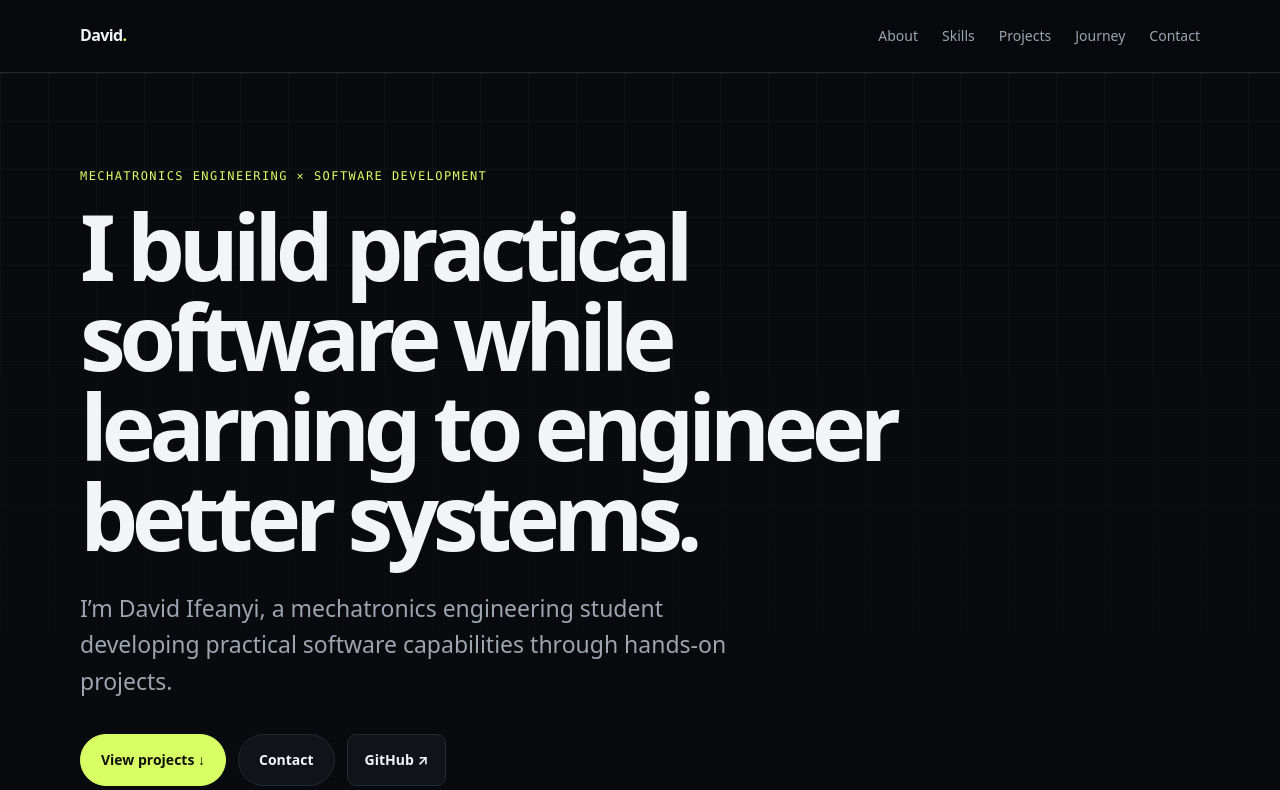
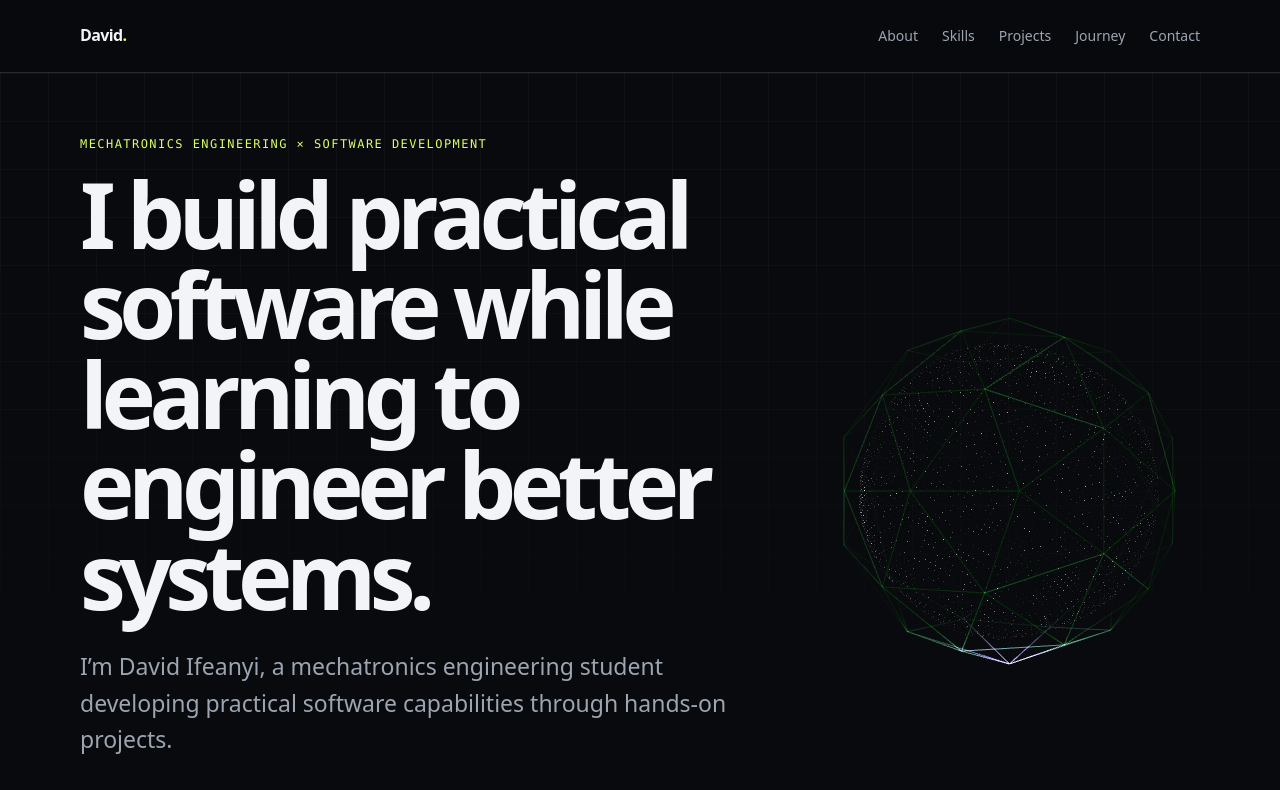
Before and after one commit to davidifeanyicelestine586-arch/David-Ifeanyi, a Next.js app: page / in a window 1280 px wide. Shown: the top 790 px of the page. Built offline with nearby package versions, Linux system fonts and the light colour scheme; no server answers.

Commit message:
Style portfolio hero with globe mesh

```diff
--- a/app/globals.css
+++ b/app/globals.css
@@ -10,12 +10,16 @@ a { color:inherit; text-decoration:none; }
 .brand span { color:var(--accent); }
 .nav-links { display:flex; gap:24px; color:var(--muted); font-size:14px; }
 .nav-links a:hover { color:var(--text); }
-.hero { min-height:calc(100vh - 72px); display:grid; align-items:center; padding:96px 0 72px; position:relative; overflow:hidden; }
+.hero { min-height:calc(100vh - 72px); display:grid; align-items:center; padding:64px 0 72px; position:relative; overflow:hidden; }
 .hero:before { content:""; position:absolute; inset:0; background-image:linear-gradient(rgba(255,255,255,.035) 1px,transparent 1px),linear-gradient(90deg,rgba(255,255,255,.035) 1px,transparent 1px); background-size:48px 48px; mask-image:linear-gradient(to bottom,black,transparent 85%); pointer-events:none; }
+.hero-grid { position:relative; z-index:1; display:grid; grid-template-columns:minmax(0,1.25fr) minmax(360px,.75fr); align-items:center; gap:24px; }
+.hero-copy { position:relative; z-index:2; }
+.hero-visual { height:min(620px,70vh); min-height:360px; position:relative; margin-right:-30px; }
 .eyebrow { font:500 12px ui-monospace,SFMono-Regular,Menlo,Consolas,monospace; text-transform:uppercase; letter-spacing:.12em; color:var(--accent); }
 h1 { max-width:850px; font-size:clamp(48px,8vw,92px); line-height:.98; letter-spacing:-.07em; margin:18px 0 28px; }
 .lede { max-width:690px; font-size:clamp(18px,2vw,23px); color:var(--muted); }
 .actions { display:flex; gap:12px; flex-wrap:wrap; margin-top:34px; }
+.hero-actions { align-items:center; }
 .button { display:inline-flex; align-items:center; gap:9px; padding:12px 17px; border:1px solid var(--line); border-radius:9px; font-weight:700; font-size:14px; background:var(--panel); }
 .button.primary { background:var(--accent); color:#10130b; border-color:var(--accent); }
 section { padding:110px 0; border-top:1px solid var(--line); }
@@ -47,7 +51,7 @@ h2 { font-size:clamp(30px,4vw,48px); line-height:1.05; letter-spacing:-.05em; ma
 footer { padding:28px 0; border-top:1px solid var(--line); color:var(--muted); font-size:13px; }
 .footer-inner { display:flex; justify-content:space-between; gap:20px; }
 .mono { font-family:ui-monospace,SFMono-Regular,Menlo,Consolas,monospace; }
-@media(max-width:800px){ .nav-inner{align-items:flex-start;padding:14px 0;flex-direction:column;gap:10px}.nav-links{width:100%;gap:8px 16px;flex-wrap:wrap}.section-head,.contact-box{grid-template-columns:1fr}.grid{grid-template-columns:1fr}.skill-grid{grid-template-columns:repeat(2,1fr)}.card.featured{grid-column:auto} }
-@media(max-width:520px){ .container{width:min(100% - 28px,1120px)} .hero{padding:72px 0 56px} section{padding:78px 0} .skill-grid{grid-template-columns:1fr} .journey-item{grid-template-columns:1fr;gap:8px} .footer-inner{flex-direction:column}.nav-links{font-size:13px} }
+@media(max-width:800px){ .nav-inner{align-items:flex-start;padding:14px 0;flex-direction:column;gap:10px}.nav-links{width:100%;gap:8px 16px;flex-wrap:wrap}.hero-grid{grid-template-columns:1fr}.hero-visual{height:360px;min-height:280px;margin:0 auto;width:min(100%,520px)}.hero-copy{order:1}.hero-visual{order:2}.section-head,.contact-box{grid-template-columns:1fr}.grid{grid-template-columns:1fr}.skill-grid{grid-template-columns:repeat(2,1fr)}.card.featured{grid-column:auto} }
+@media(max-width:520px){ .container{width:min(100% - 28px,1120px)} .hero{padding:52px 0 56px}.hero-visual{height:300px;min-height:240px;width:100%} section{padding:78px 0} .skill-grid{grid-template-columns:1fr} .journey-item{grid-template-columns:1fr;gap:8px} .footer-inner{flex-direction:column}.nav-links{font-size:13px} }
 @media(prefers-reduced-motion:reduce){ html{scroll-behavior:auto} *{animation-duration:.01ms!important;transition-duration:.01ms!important} }
 :focus-visible { outline:2px solid var(--accent); outline-offset:4px; }
```
